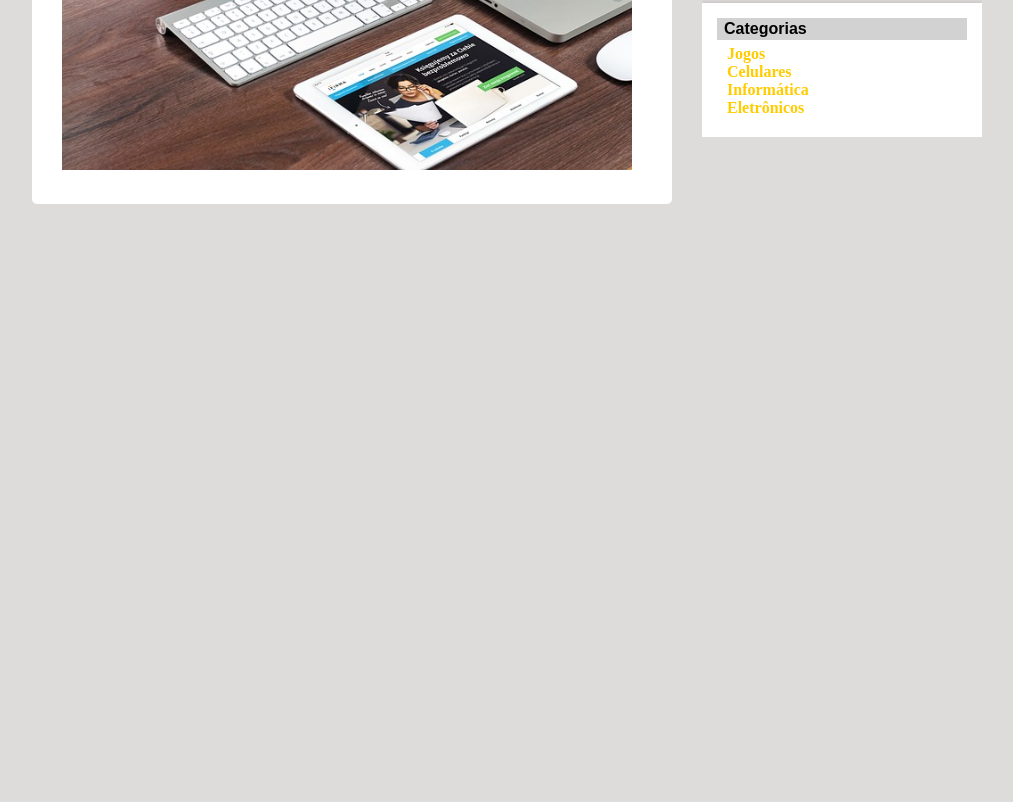
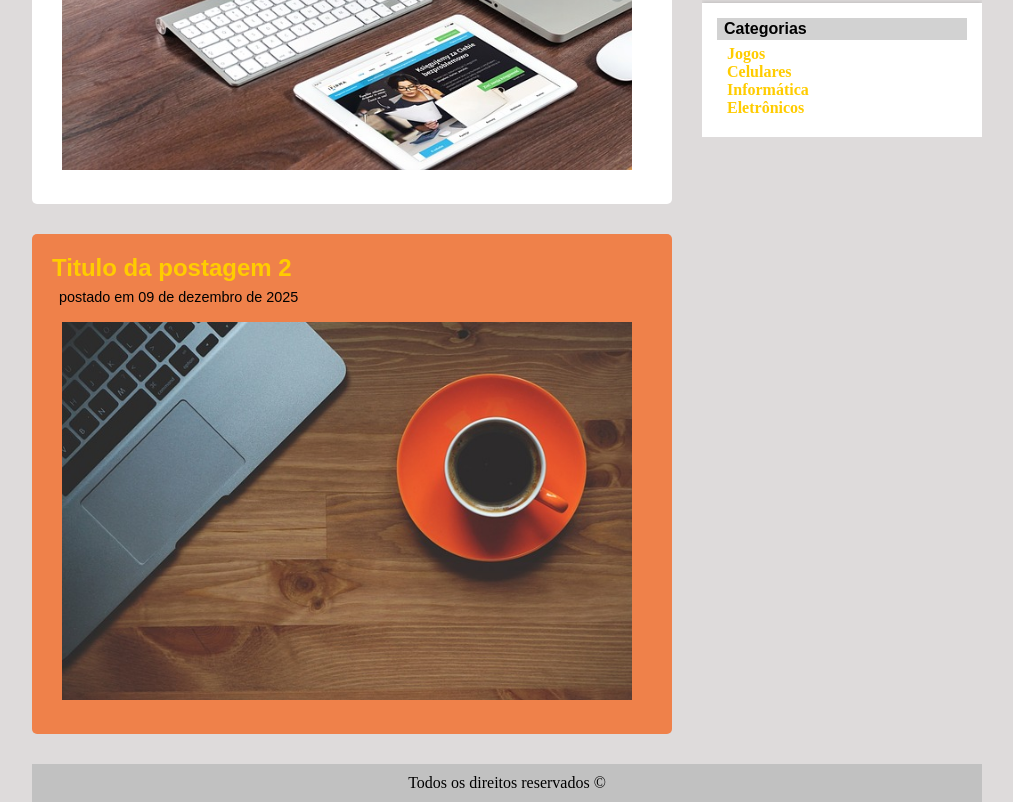
Before and after one commit to VictorHp21/Dev-web, a plain HTML site: page docs/Sites só front/projetoTecblog/paginas/principal.html in a window 1280 px wide. Shown: the part 458-1260 px from the top of the page, without its empty margins (133-1146 px from the left). Before the commit the page ends 800 px from the top, so only its background shows below. Drawn offline with Linux system fonts and the light colour scheme.

Commit message:
adições na pagina principal

```diff
--- a/docs/Sites só front/projetoTecblog/estilos/principal.css
+++ b/docs/Sites só front/projetoTecblog/estilos/principal.css
@@ -56,31 +56,44 @@ main{
     padding: 30px;
 }
 
-#postagem1{
+#conteudo-principal {
+  display: flex;
+  flex-direction: column;
+  gap: 30px;
+  width: 600px;
+}
+
+.postagem{
     background-color: white;
     width: 600px;
     padding: 20px;
     border-radius: 5px;
 }
 
-#postagem1 h1{
+.postagem h1{
     font-family: Arial, Helvetica, sans-serif;
     font-size: 1.5em;
     color: #ffcc00;
 }
 
-#postagem1 p{
+.postagem p{
     font-family: Arial, Helvetica, sans-serif;
     font-size: 0.9em;
     padding: 7px;
 }
 
-#postagem1 img{
+.postagem img{
     padding: 10px;
     width: 95%;
 }
 
+#postagem2{
+    background-color: rgb(239, 129, 74);
+
+}
+
 #barra_lateral{
+    margin-left: 40px;
     display: flex;
     flex-direction: column;
     gap: 30px
@@ -150,3 +163,11 @@ main{
   overflow: hidden;
   transition: all 0.3s ease;
 }
+
+footer{
+    width: 950px;
+    margin: auto;
+    background-color: rgb(193, 193, 193);
+    text-align: center;
+    padding: 10px 0;
+}
--- a/docs/Sites só front/projetoTecblog/paginas/principal.html
+++ b/docs/Sites só front/projetoTecblog/paginas/principal.html
@@ -23,12 +23,20 @@
     </header>
 
     <main>
-
-            <div id="postagem1">
+        <div id="conteudo-principal">
+            <div class="postagem">
                 <h1>Titulo da postagem</h1>
                 <p>postado em 09 de dezembro de 2025</p>
                 <img src="../imagens/imagem2.jpg" alt="">
             </div>
+
+             <div class="postagem" id="postagem2">
+                <h1>Titulo da postagem 2</h1>
+                <p>postado em 09 de dezembro de 2025</p>
+                <img src="../imagens/imagem1.jpg" alt="">
+            </div>
+        </div>
+
 
 
             <aside id="barra_lateral">
@@ -71,7 +79,12 @@
 
 
 
+
     </main>
+
+    <footer>
+        <p>Todos os direitos reservados &copy</p>
+    </footer>
 
 <script src="principal.js"></script>
 </body>
```
